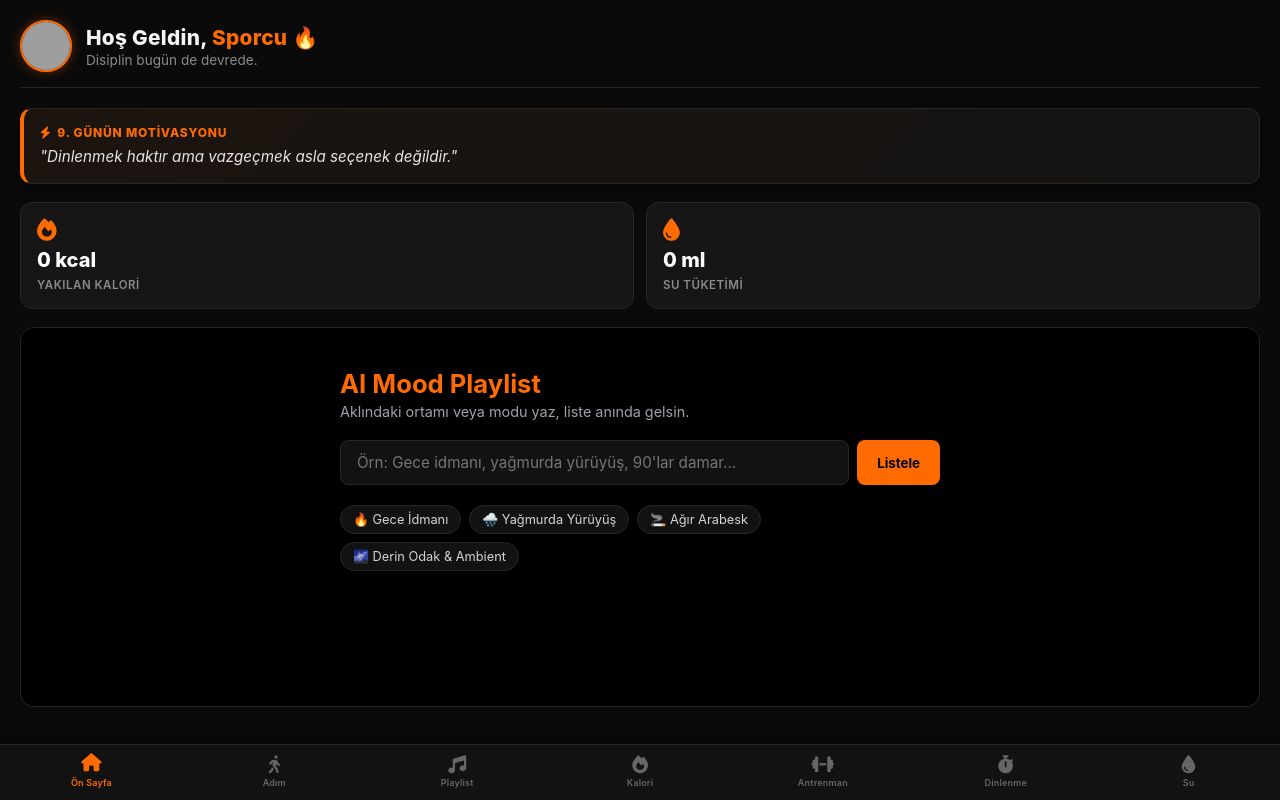
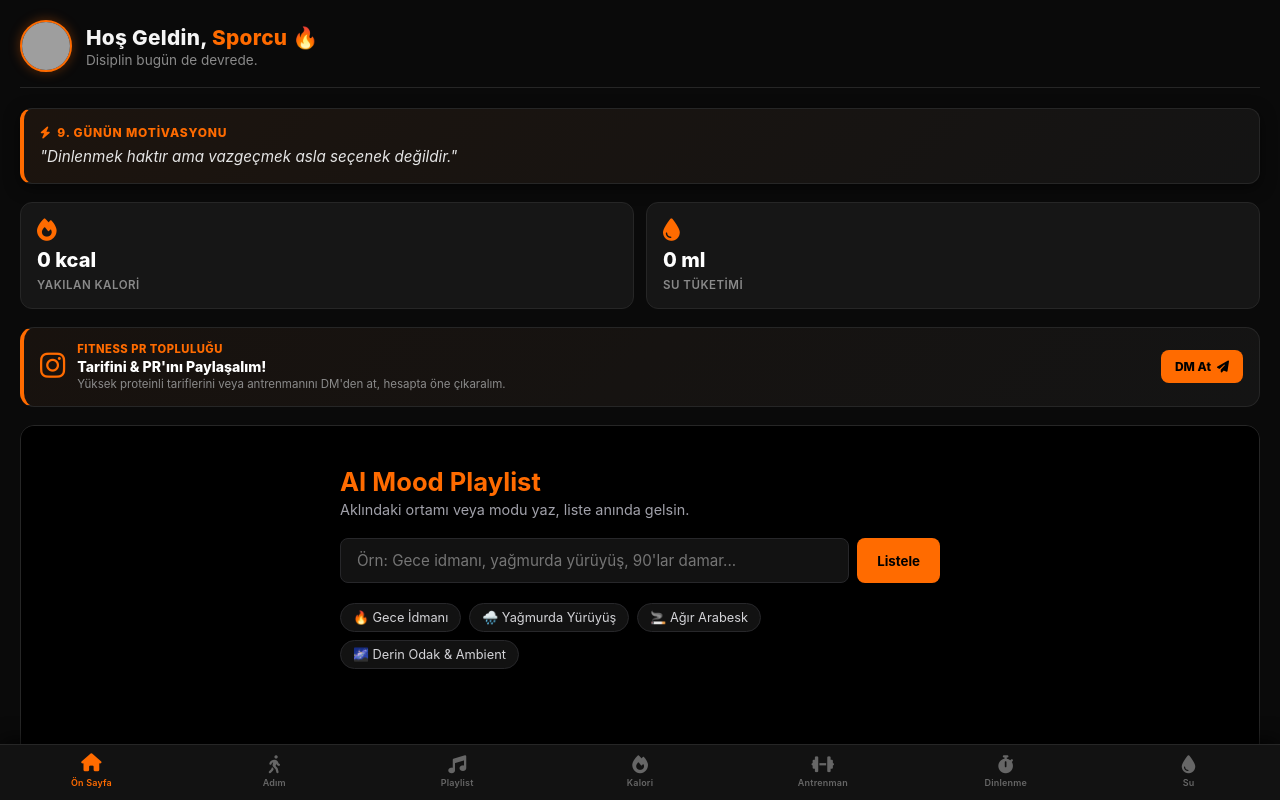
Before and after one commit to kayrahansalli0-lang/fitness-web, a plain HTML site: page index.html in a window 1280 px wide. Drawn offline with nearby package versions, Linux system fonts and the light colour scheme; grey boxes are pictures that could not be loaded.

Commit message:
PWA ve Topluluk eklendi

```diff
--- a/index.html
+++ b/index.html
@@ -4,8 +4,16 @@
   <link rel="icon" type="image/png" href="Gemini_Generated_Image_bjczfnbjczfnbjcz (1).jpg">
   <meta charset="UTF-8">
   <meta name="viewport" content="width=device-width, initial-scale=1.0, maximum-scale=1.0, user-scalable=no, viewport-fit=cover">
-  <title>Fitness PR</title>
+  <title>fitness PR</title>
 
+  <!-- PWA ve Mobil Uygulama Meta Etiketleri -->
+  <meta name="theme-color" content="#0a0a0a">
+  <meta name="apple-mobile-web-app-capable" content="yes">
+  <meta name="apple-mobile-web-app-status-bar-style" content="black-translucent">
+  <meta name="apple-mobile-web-app-title" content="fitness PR">
+  <link rel="manifest" href="manifest.json">
+
+  <!-- Font Awesome İkon Kütüphanesi -->
   <link rel="stylesheet" href="https://cdnjs.cloudflare.com/ajax/libs/font-awesome/6.4.0/css/all.min.css">
 
   <style>
@@ -162,7 +170,77 @@
       font-weight: 600;
     }
 
-    /* Ön Sayfadaki Gömülü Çerçeve */
+    /* Topluluk & Instagram Kartı */
+    .community-card {
+      background: linear-gradient(135deg, #18120e, #141414);
+      border: 1px solid var(--border-color);
+      border-left: 4px solid var(--primary-orange);
+      border-radius: 14px;
+      padding: 14px 16px;
+      margin-bottom: 18px;
+      display: flex;
+      align-items: center;
+      justify-content: space-between;
+      gap: 12px;
+    }
+
+    .community-info {
+      display: flex;
+      align-items: center;
+      gap: 12px;
+    }
+
+    .community-info i {
+      font-size: 1.8rem;
+      color: var(--primary-orange);
+    }
+
+    .community-tag {
+      font-size: 0.7rem;
+      color: var(--primary-orange);
+      font-weight: 800;
+      letter-spacing: 0.5px;
+      text-transform: uppercase;
+    }
+
+    .community-title {
+      font-size: 0.88rem;
+      font-weight: 800;
+      color: #fff;
+      margin-top: 2px;
+    }
+
+    .community-desc {
+      font-size: 0.72rem;
+      color: var(--text-muted);
+      margin-top: 2px;
+      line-height: 1.3;
+    }
+
+    .community-btn {
+      background: var(--primary-orange);
+      color: #000;
+      padding: 9px 14px;
+      border-radius: 8px;
+      font-size: 0.75rem;
+      font-weight: 800;
+      text-decoration: none;
+      white-space: nowrap;
+      display: inline-flex;
+      align-items: center;
+      gap: 6px;
+      transition: transform 0.2s ease, opacity 0.2s ease;
+    }
+
+    .community-btn:hover {
+      opacity: 0.9;
+    }
+
+    .community-btn:active {
+      transform: scale(0.96);
+    }
+
+    /* Ön Sayfadaki Gömülü Müzik Çerçevesi */
     .home-custom-frame {
       width: 100%;
       height: 380px;
@@ -316,6 +394,7 @@
 
   <main class="content-area">
 
+    <!-- 1. ÖN SAYFA -->
     <div id="home-page" class="tab-content active">
       <div class="home-header">
         <img src="Gemini_Generated_Image_bjczfnbjczfnbjcz (1).jpg" onerror="this.src='https://via.placeholder.com/52/161616/ff6b00?text=FIT'" alt="Profil" class="header-avatar" />
@@ -345,31 +424,53 @@
         </div>
       </div>
 
+      <!-- Kendi Topluluğunu Büyüt: Instagram Kartı -->
+      <div class="community-card">
+        <div class="community-info">
+          <i class="fa-brands fa-instagram"></i>
+          <div>
+            <div class="community-tag">FITNESS PR TOPLULUĞU</div>
+            <div class="community-title">Tarifini & PR'ını Paylaşalım!</div>
+            <div class="community-desc">Yüksek proteinli tariflerini veya antrenmanını DM'den at, hesapta öne çıkaralım.</div>
+          </div>
+        </div>
+        <!-- Buradaki linke kendi kullanıcı adını yaz -->
+        <a href="https://instagram.com/fitnesspr" target="_blank" rel="noopener noreferrer" class="community-btn">
+          DM At <i class="fa-solid fa-paper-plane"></i>
+        </a>
+      </div>
+
       <div class="home-custom-frame">
-        <iframe src="music.html"></iframe>
+        <iframe src="music.html" loading="lazy"></iframe>
       </div>
     </div>
 
+    <!-- 2. ADIM SAYFASI -->
     <div id="adim-page" class="tab-content" style="padding: 0;">
-      <iframe src="adim.html" style="width: 100%; height: 100%; border: none;"></iframe>
+      <iframe src="adim.html" loading="lazy" style="width: 100%; height: 100%; border: none;"></iframe>
     </div>
 
+    <!-- 3. PLAYLIST SAYFASI -->
     <div id="music-page" class="tab-content" style="padding: 0;">
-      <iframe src="music.html" style="width: 100%; height: 100%; border: none;"></iframe>
+      <iframe src="music.html" loading="lazy" style="width: 100%; height: 100%; border: none;"></iframe>
     </div>
 
+    <!-- 4. KALORİ SAYFASI -->
     <div id="kalori-page" class="tab-content" style="padding: 0;">
-      <iframe src="kalori.html" style="width: 100%; height: 100%; border: none;"></iframe>
+      <iframe src="kalori.html" loading="lazy" style="width: 100%; height: 100%; border: none;"></iframe>
     </div>
 
+    <!-- 5. ANTRENMAN SAYFASI -->
     <div id="antrenman-page" class="tab-content" style="padding: 0;">
-      <iframe src="antrenman.html" style="width: 100%; height: 100%; border: none;"></iframe>
+      <iframe src="antrenman.html" loading="lazy" style="width: 100%; height: 100%; border: none;"></iframe>
     </div>
 
+    <!-- 6. DİNLENME SAYFASI -->
     <div id="dinlenme-page" class="tab-content" style="padding: 0;">
-      <iframe src="dinlenme.html" style="width: 100%; height: 100%; border: none;"></iframe>
+      <iframe src="dinlenme.html" loading="lazy" style="width: 100%; height: 100%; border: none;"></iframe>
     </div>
 
+    <!-- 7. SU SAYFASI -->
     <div id="su-page" class="tab-content">
       <div class="water-container">
         <div class="water-card">
@@ -395,6 +496,7 @@
 
   </main>
 
+  <!-- ALT SABİT MENÜ -->
   <nav class="bottom-nav">
     <div class="nav-item active" data-target="home-page">
       <i class="fa-solid fa-house"></i>
@@ -526,6 +628,15 @@
       document.getElementById('homeWaterDisplay').textContent = `${amount} ml`;
     }
 
+    // Service Worker Kaydı (PWA Kurulumu İçin)
+    if ('serviceWorker' in navigator) {
+      window.addEventListener('load', () => {
+        navigator.serviceWorker.register('/sw.js')
+          .then(reg => console.log('PWA Service Worker Aktif:', reg.scope))
+          .catch(err => console.log('Service Worker Hatası:', err));
+      });
+    }
+
     setDailyQuote();
     checkAndResetWater();
     setInterval(checkAndResetWater, 60000);
```
Also changed, not shown: manifest.json (added).
